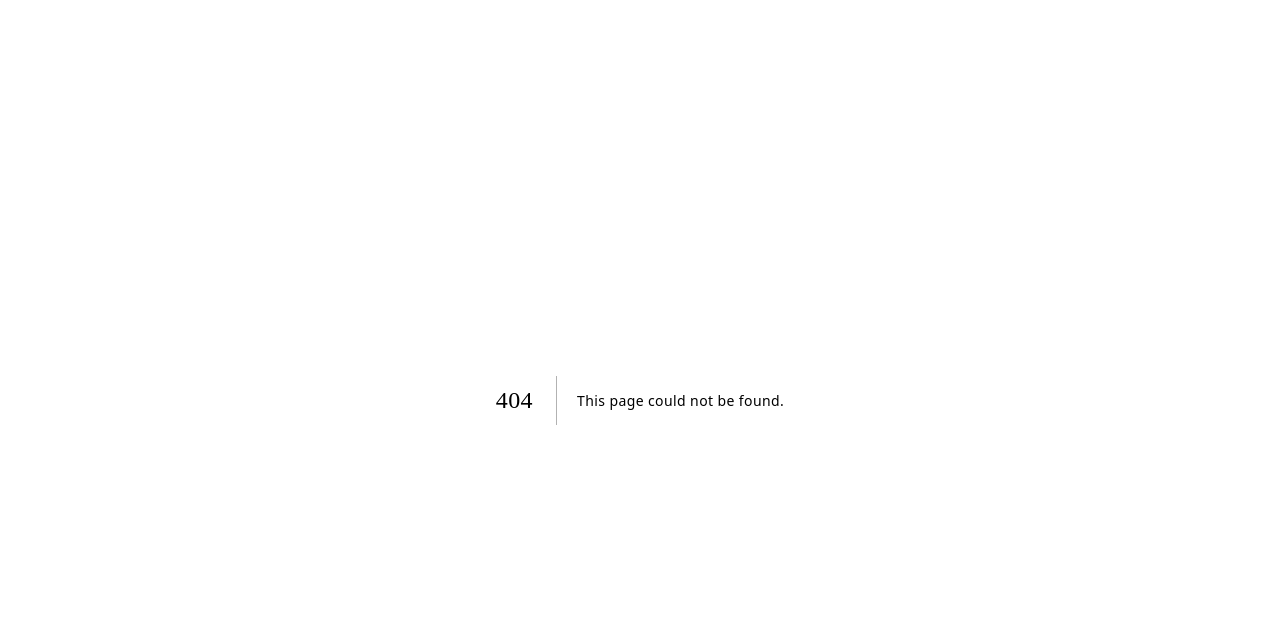
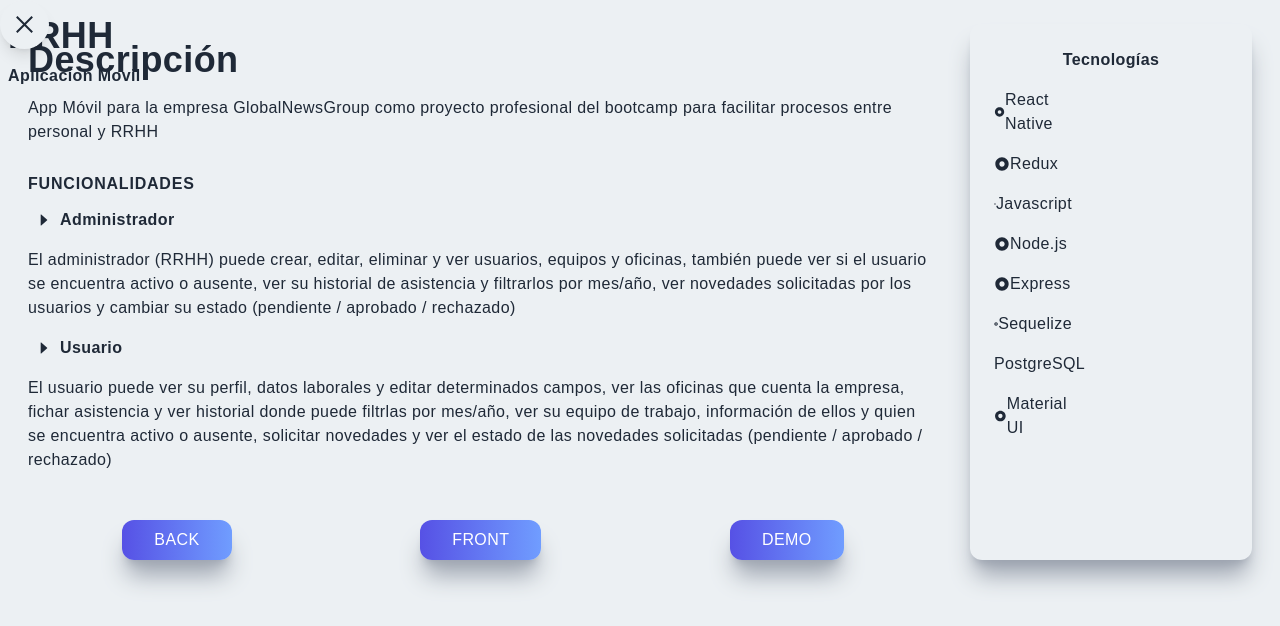
Before and after one commit to RafaMojica/Portfolio-Rafael-Mojica, a Next.js app: page /project/rrhh in a window 1280 px wide. Before the commit this address had no page. Shown: the top 626 px of the page. Built offline with nearby package versions, Linux system fonts and the light colour scheme.

Commit message:
Fix: change route

```diff
--- a/src/app/project-rrhh/page.jsx
+++ /dev/null
@@ -1,72 +0,0 @@
-import React from "react";
-import dataProyect from "../../utils/dataProject";
-import Technologies from "../../common/Technologies";
-import DescriptionButton from "../../common/DescriptionButton";
-import HeaderProject from "../../common/HeaderProject";
-import { AiFillCaretRight } from "react-icons/ai";
-
-const RRHH = () => {
-  const { name, image, technologies, type, frontUrl, backUrl, demoUrl } =
-    dataProyect[2];
-
-  return (
-    <div className="w-full">
-      <HeaderProject name={name} image={image} type={type} />
-      <div className="max-w-[1240px] mx-auto p-2 grid md:grid-cols-4 gap-8 py-6">
-        <div data-aos="zoom-in" className="col-span-4 md:col-span-3">
-          <h2 className="py-4">Descripción</h2>
-          <p>
-            App Móvil para la empresa GlobalNewsGroup como proyecto profesional
-            del bootcamp para facilitar procesos entre personal y RRHH
-          </p>
-          <h3 className="uppercase tracking-wider pt-7 pb-3">
-            Funcionalidades
-          </h3>
-          <h4 className="flex items-center">
-            <AiFillCaretRight className="mx-2" />
-            Administrador
-          </h4>
-          <p className="py-4">
-            El administrador (RRHH) puede crear, editar, eliminar y ver
-            usuarios, equipos y oficinas, también puede ver si el usuario se
-            encuentra activo o ausente, ver su historial de asistencia y
-            filtrarlos por mes/año, ver novedades solicitadas por los usuarios y
-            cambiar su estado (pendiente / aprobado / rechazado)
-          </p>
-          <h4 className="flex items-center">
-            <AiFillCaretRight className="mx-2" />
-            Usuario
-          </h4>
-          <p className="py-4">
-            El usuario puede ver su perfil, datos laborales y editar
-            determinados campos, ver las oficinas que cuenta la empresa, fichar
-            asistencia y ver historial donde puede filtrlas por mes/año, ver su
-            equipo de trabajo, información de ellos y quien se encuentra activo
-            o ausente, solicitar novedades y ver el estado de las novedades
-            solicitadas (pendiente / aprobado / rechazado)
-          </p>
-          <div className="flex justify-around flex-wrap">
-            <a href={backUrl} target="_blank" rel="noreferrer">
-              <button className="px-8 py-2 mt-8 hover:scale-110 ease-in duration-300">
-                Back
-              </button>
-            </a>
-            <DescriptionButton frontUrl={frontUrl} demoUrl={demoUrl} />
-          </div>
-        </div>
-        <div
-          data-aos="zoom-in"
-          data-aos-offset="-200"
-          className="col-span-4 md:col-span-1 shadow-xl shadow-shodowGrey400 rounded-xl p-6"
-        >
-          <p className="text-center font-bold pb-2">Tecnologías</p>
-          {technologies.map((technologie) => (
-            <Technologies key={technologie} technologie={technologie} />
-          ))}
-        </div>
-      </div>
-    </div>
-  );
-};
-
-export default RRHH;
--- /dev/null
+++ b/src/app/project/como-en-casa/page.jsx
@@ -0,0 +1,62 @@
+import React from "react";
+import dataProyect from "../../../utils/dataProject";
+import Technologies from "../../../common/Technologies";
+import DescriptionButton from "../../../common/DescriptionButton";
+import HeaderProject from "../../../common/HeaderProject";
+import { AiFillCaretRight } from "react-icons/ai";
+
+const ComoEnCasa = () => {
+  const { name, image, technologies, type, frontUrl, backUrl, demoUrl } =
+    dataProyect[3];
+
+  return (
+    <div className="w-full">
+      <HeaderProject name={name} image={image} type={type} />
+      <div className="max-w-[1240px] mx-auto p-2 grid md:grid-cols-4 gap-8 py-6">
+        <div className="col-span-4 md:col-span-3">
+          <h2 className="py-4">Descripción</h2>
+          <p>Sitio web E-commerce funcional con temática de restaurante</p>
+          <h3 className="uppercase tracking-wider pt-7 pb-3">
+            Funcionalidades
+          </h3>
+          <h4 className="flex items-center">
+            <AiFillCaretRight className="mx-2" />
+            Administrador
+          </h4>
+          <p className="py-4">
+            El administrador puede agregar, editar, actualizar o eliminar un
+            producto, en cuento a los usuarios puede verlos, eliminarlos o
+            asignarles un rol, por otro lado, ver el historial de pedidos y
+            cambiar su estado (pendiente / enviado).
+          </p>
+          <h4 className="flex items-center">
+            <AiFillCaretRight className="mx-2" />
+            Usuario
+          </h4>
+          <p className="py-4">
+            El usuario puede interactuar con el catálogo de los productos,
+            agregar o eliminar la cantidad que deseada del carrito de compras,
+            realizar el pagar correspondiente, ver su historial de pedidos y el
+            estado en el que se encuentra (pendiente / enviado).
+          </p>
+          <div className="flex justify-around flex-wrap">
+            <a href={backUrl} target="_blank" rel="noreferrer">
+              <button className="px-8 py-2 mt-8 hover:scale-110 ease-in duration-300">
+                Back
+              </button>
+            </a>
+            <DescriptionButton frontUrl={frontUrl} demoUrl={demoUrl} />
+          </div>
+        </div>
+        <div className="col-span-4 md:col-span-1 shadow-xl shadow-shodowGrey400 rounded-xl p-6">
+          <p className="text-center font-bold pb-2">Tecnologías</p>
+          {technologies.map((technologie) => (
+            <Technologies key={technologie} technologie={technologie} />
+          ))}
+        </div>
+      </div>
+    </div>
+  );
+};
+
+export default ComoEnCasa;
--- a/src/app/project-porfolio/page.jsx
+++ b/src/app/project/porfolio/page.jsx
@@ -1,8 +1,8 @@
 import React from "react";
-import dataProyect from "../../utils/dataProject";
-import Technologies from "../../common/Technologies";
-import DescriptionButton from "../../common/DescriptionButton";
-import HeaderProject from "../../common/HeaderProject";
+import dataProyect from "../../../utils/dataProject";
+import Technologies from "../../../common/Technologies";
+import DescriptionButton from "../../../common/DescriptionButton";
+import HeaderProject from "../../../common/HeaderProject";
 import { AiFillCaretRight } from "react-icons/ai";
 
 const Porfolio = () => {
@@ -13,7 +13,7 @@ const Porfolio = () => {
     <div className="w-full">
       <HeaderProject name={name} image={image} type={type} />
       <div className="max-w-[1240px] mx-auto p-2 grid md:grid-cols-4 gap-8 py-6">
-        <div data-aos="zoom-in" className="col-span-4 md:col-span-3">
+        <div className="col-span-4 md:col-span-3">
           <h2 className="py-4">Descripción</h2>
           <p>
             Mi portafolio personal web donde conocerás una poco más de mí, aquí
@@ -44,8 +44,6 @@ const Porfolio = () => {
           </div>
         </div>
         <div
-          data-aos="zoom-in"
-          data-aos-offset="-200"
           className="col-span-4 md:col-span-1 shadow-xl shadow-shodowGrey400 rounded-xl p-6"
         >
           <p className="text-center font-bold pb-2">Tecnologías</p>
--- a/src/app/project-como-en-casa/page.jsx
+++ b/src/app/project/rrhh/page.jsx
@@ -1,21 +1,24 @@
 import React from "react";
-import dataProyect from "../../utils/dataProject";
-import Technologies from "../../common/Technologies";
-import DescriptionButton from "../../common/DescriptionButton";
-import HeaderProject from "../../common/HeaderProject";
+import dataProyect from "../../../utils/dataProject";
+import Technologies from "../../../common/Technologies";
+import DescriptionButton from "../../../common/DescriptionButton";
+import HeaderProject from "../../../common/HeaderProject";
 import { AiFillCaretRight } from "react-icons/ai";
 
-const ComoEnCasa = () => {
+const RRHH = () => {
   const { name, image, technologies, type, frontUrl, backUrl, demoUrl } =
-    dataProyect[3];
+    dataProyect[2];
 
   return (
     <div className="w-full">
       <HeaderProject name={name} image={image} type={type} />
       <div className="max-w-[1240px] mx-auto p-2 grid md:grid-cols-4 gap-8 py-6">
-        <div data-aos="zoom-in" className="col-span-4 md:col-span-3">
+        <div className="col-span-4 md:col-span-3">
           <h2 className="py-4">Descripción</h2>
-          <p>Sitio web E-commerce funcional con temática de restaurante</p>
+          <p>
+            App Móvil para la empresa GlobalNewsGroup como proyecto profesional
+            del bootcamp para facilitar procesos entre personal y RRHH
+          </p>
           <h3 className="uppercase tracking-wider pt-7 pb-3">
             Funcionalidades
           </h3>
@@ -24,20 +27,23 @@ const ComoEnCasa = () => {
             Administrador
           </h4>
           <p className="py-4">
-            El administrador puede agregar, editar, actualizar o eliminar un
-            producto, en cuento a los usuarios puede verlos, eliminarlos o
-            asignarles un rol, por otro lado, ver el historial de pedidos y
-            cambiar su estado (pendiente / enviado).
+            El administrador (RRHH) puede crear, editar, eliminar y ver
+            usuarios, equipos y oficinas, también puede ver si el usuario se
+            encuentra activo o ausente, ver su historial de asistencia y
+            filtrarlos por mes/año, ver novedades solicitadas por los usuarios y
+            cambiar su estado (pendiente / aprobado / rechazado)
           </p>
           <h4 className="flex items-center">
             <AiFillCaretRight className="mx-2" />
             Usuario
           </h4>
           <p className="py-4">
-            El usuario puede interactuar con el catálogo de los productos,
-            agregar o eliminar la cantidad que deseada del carrito de compras,
-            realizar el pagar correspondiente, ver su historial de pedidos y el
-            estado en el que se encuentra (pendiente / enviado).
+            El usuario puede ver su perfil, datos laborales y editar
+            determinados campos, ver las oficinas que cuenta la empresa, fichar
+            asistencia y ver historial donde puede filtrlas por mes/año, ver su
+            equipo de trabajo, información de ellos y quien se encuentra activo
+            o ausente, solicitar novedades y ver el estado de las novedades
+            solicitadas (pendiente / aprobado / rechazado)
           </p>
           <div className="flex justify-around flex-wrap">
             <a href={backUrl} target="_blank" rel="noreferrer">
@@ -48,11 +54,7 @@ const ComoEnCasa = () => {
             <DescriptionButton frontUrl={frontUrl} demoUrl={demoUrl} />
           </div>
         </div>
-        <div
-          data-aos="zoom-in"
-          data-aos-offset="-200"
-          className="col-span-4 md:col-span-1 shadow-xl shadow-shodowGrey400 rounded-xl p-6"
-        >
+        <div className="col-span-4 md:col-span-1 shadow-xl shadow-shodowGrey400 rounded-xl p-6">
           <p className="text-center font-bold pb-2">Tecnologías</p>
           {technologies.map((technologie) => (
             <Technologies key={technologie} technologie={technologie} />
@@ -63,4 +65,4 @@ const ComoEnCasa = () => {
   );
 };
 
-export default ComoEnCasa;
+export default RRHH;
--- a/src/app/project-watch-me/page.jsx
+++ b/src/app/project/watch-me/page.jsx
@@ -1,8 +1,8 @@
 import React from "react";
-import dataProyect from "../../utils/dataProject";
-import Technologies from "../../common/Technologies";
-import DescriptionButton from "../../common/DescriptionButton";
-import HeaderProject from "../../common/HeaderProject";
+import dataProyect from "../../../utils/dataProject";
+import Technologies from "../../../common/Technologies";
+import DescriptionButton from "../../../common/DescriptionButton";
+import HeaderProject from "../../../common/HeaderProject";
 import { AiFillCaretRight } from "react-icons/ai";
 
 const WhatchMe = () => {
@@ -13,7 +13,7 @@ const WhatchMe = () => {
     <div className="w-full">
       <HeaderProject name={name} image={image} type={type} />
       <div className="max-w-[1240px] mx-auto p-2 grid md:grid-cols-4 gap-8 py-6">
-        <div data-aos="zoom-in" className="col-span-4 md:col-span-3">
+        <div className="col-span-4 md:col-span-3">
           <h2 className="py-4">Descripción</h2>
           <p>
             Sitio Web para ver descripciones de películas y series consumiendo
@@ -42,8 +42,6 @@ const WhatchMe = () => {
           </div>
         </div>
         <div
-          data-aos="zoom-in"
-          data-aos-offset="-200"
           className="col-span-4 md:col-span-1 shadow-xl shadow-shodowGrey400 rounded-xl p-6"
         >
           <p className="text-center font-bold pb-2">Tecnologías</p>
```
Also changed, not shown: 1 other file (tests, documents, lock files or other folders).
